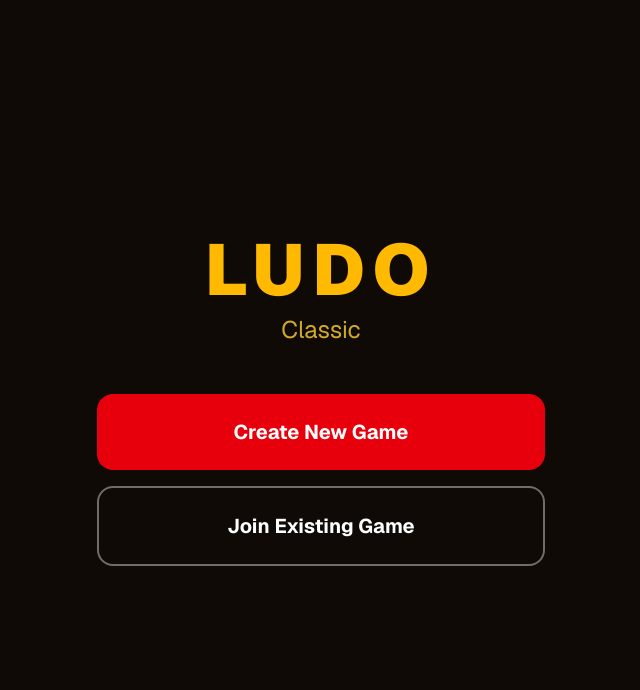
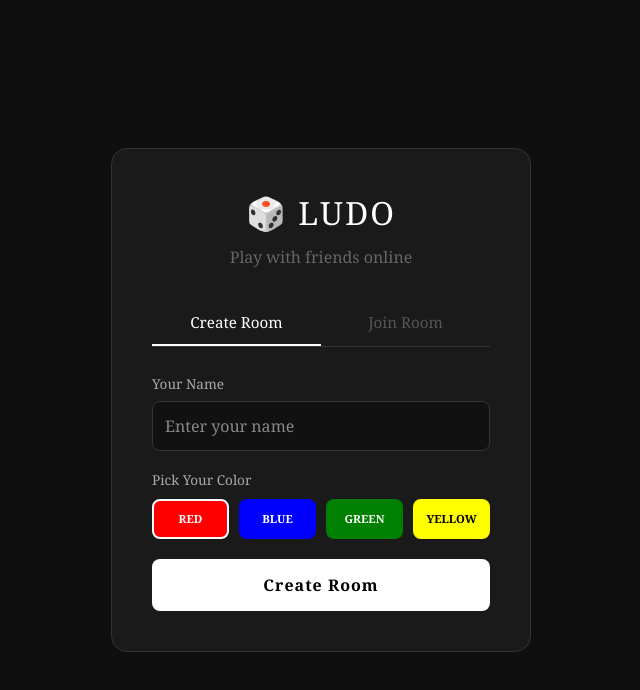
Before and after one commit to Davemiracle01/gameplatform, a Next.js app: page /games/ludo in a window 1280 px wide. Shown: the top 690 px of the page, without its empty margins (319-959 px from the left). Built offline with nearby package versions, Linux system fonts and the light colour scheme; no server answers.

Commit message:
Refactor LudoLobby component and remove ClassicLudoLobby

```diff
--- a/app/games/ludo/page.tsx
+++ b/app/games/ludo/page.tsx
@@ -1,130 +1,272 @@
-'use client';
+'use client'
 
-import React, { useState } from 'react';
+import { useState } from 'react'
+import { useRouter } from 'next/navigation'
+import { supabase } from '@/lib/supabase'
+import { generateRoomCode, COLORS, COLOR_LABELS } from '@/lib/ludo-engine'
+import type { PieceColor } from '@/lib/ludo-engine'
 
-type Color = 'red' | 'green' | 'blue' | 'yellow';
+export default function LudoLobby() {
+  const router = useRouter()
+  const [name, setName] = useState('')
+  const [color, setColor] = useState<PieceColor>('red')
+  const [joinCode, setJoinCode] = useState('')
+  const [loading, setLoading] = useState(false)
+  const [error, setError] = useState('')
+  const [tab, setTab] = useState<'create' | 'join'>('create')
 
-export default function ClassicLudoLobby() {
-  const [mode, setMode] = useState<'menu' | 'create' | 'join'>('menu');
-  const [roomCode, setRoomCode] = useState('');
-  const [playerName, setPlayerName] = useState('Demon');
-  const [selectedColor, setSelectedColor] = useState<Color>('red');
-  const [loading, setLoading] = useState(false);
-  const [error, setError] = useState('');
+  async function handleCreate() {
+    if (!name.trim()) return setError('Enter your name first')
+    setLoading(true)
+    setError('')
 
-  const generateRoomCode = () => {
-    const chars = 'ABCDEFGHJKLMNPQRSTUVWXYZ23456789';
-    let code = '';
-    for (let i = 0; i < 6; i++) {
-      code += chars[Math.floor(Math.random() * chars.length)];
+    const roomCode = generateRoomCode()
+    const playerId = crypto.randomUUID()
+
+    const player = {
+      id: playerId,
+      name: name.trim(),
+      color,
+      isHost: true,
     }
-    return code;
-  };
 
-  const createRoom = async () => {
-    setLoading(true);
-    setError('');
+    const { error: dbError } = await supabase.from('games').insert({
+      room_code: roomCode,
+      status: 'waiting',
+      players: [player],
+      game_state: {},
+      max_players: 4,
+    })
 
-    const newCode = generateRoomCode();
+    if (dbError) {
+      setError('Failed to create room. Try again.')
+      setLoading(false)
+      return
+    }
 
-    // For now we'll just go to play page (we'll connect Supabase properly next)
-    window.location.href = `/games/ludo/play?room=\( {newCode}&name= \){encodeURIComponent(playerName)}&color=${selectedColor}&mode=create`;
-  };
+    // Save my identity in sessionStorage so the game page knows who I am
+    sessionStorage.setItem('ludo_player', JSON.stringify({ ...player, roomCode }))
+    router.push(`/games/ludo/play?room=${roomCode}`)
+  }
 
-  const joinRoom = () => {
-    if (roomCode.length < 5) {
-      setError("Please enter a valid room code");
-      return;
+  async function handleJoin() {
+    if (!name.trim()) return setError('Enter your name first')
+    if (!joinCode.trim()) return setError('Enter a room code')
+    setLoading(true)
+    setError('')
+
+    const code = joinCode.trim().toUpperCase()
+
+    const { data: game, error: fetchError } = await supabase
+      .from('games')
+      .select('*')
+      .eq('room_code', code)
+      .single()
+
+    if (fetchError || !game) {
+      setError('Room not found. Check the code.')
+      setLoading(false)
+      return
     }
-    setLoading(true);
-    window.location.href = `/games/ludo/play?room=\( {roomCode.toUpperCase()}&name= \){encodeURIComponent(playerName)}&color=${selectedColor}&mode=join`;
-  };
+
+    if (game.status !== 'waiting') {
+      setError('This game already started.')
+      setLoading(false)
+      return
+    }
+
+    const players = game.players as any[]
+
+    if (players.length >= game.max_players) {
+      setError('Room is full.')
+      setLoading(false)
+      return
+    }
+
+    // Pick a color not already taken
+    const takenColors = players.map((p: any) => p.color)
+    const availableColor = COLORS.find((c) => !takenColors.includes(c)) || color
+
+    const playerId = crypto.randomUUID()
+    const player = {
+      id: playerId,
+      name: name.trim(),
+      color: availableColor,
+      isHost: false,
+    }
+
+    const updatedPlayers = [...players, player]
+
+    const { error: updateError } = await supabase
+      .from('games')
+      .update({ players: updatedPlayers })
+      .eq('room_code', code)
+
+    if (updateError) {
+      setError('Failed to join. Try again.')
+      setLoading(false)
+      return
+    }
+
+    sessionStorage.setItem('ludo_player', JSON.stringify({ ...player, roomCode: code }))
+    router.push(`/games/ludo/play?room=${code}`)
+  }
 
   return (
-    <div className="min-h-screen bg-[#0f0a05] text-white flex items-center justify-center p-4 font-sans">
-      <div className="w-full max-w-md">
-        <div className="text-center mb-12">
-          <h1 className="text-7xl font-black tracking-widest text-amber-400 mb-2">LUDO</h1>
-          <p className="text-2xl text-amber-300/80">Classic</p>
+    <div style={{
+      minHeight: '100vh',
+      background: '#0f0f0f',
+      display: 'flex',
+      alignItems: 'center',
+      justifyContent: 'center',
+      fontFamily: 'Georgia, serif',
+      padding: '20px',
+    }}>
+      <div style={{
+        background: '#1a1a1a',
+        border: '1px solid #333',
+        borderRadius: '16px',
+        padding: '40px',
+        width: '100%',
+        maxWidth: '420px',
+      }}>
+        <h1 style={{
+          color: '#fff',
+          fontSize: '2rem',
+          textAlign: 'center',
+          marginBottom: '8px',
+          letterSpacing: '2px',
+        }}>🎲 LUDO</h1>
+        <p style={{ color: '#666', textAlign: 'center', marginBottom: '32px' }}>
+          Play with friends online
+        </p>
+
+        {/* Tabs */}
+        <div style={{ display: 'flex', marginBottom: '24px', borderBottom: '1px solid #333' }}>
+          {(['create', 'join'] as const).map((t) => (
+            <button
+              key={t}
+              onClick={() => setTab(t)}
+              style={{
+                flex: 1,
+                padding: '10px',
+                background: 'none',
+                border: 'none',
+                color: tab === t ? '#fff' : '#555',
+                borderBottom: tab === t ? '2px solid #fff' : '2px solid transparent',
+                cursor: 'pointer',
+                fontSize: '0.95rem',
+                textTransform: 'capitalize',
+                fontFamily: 'Georgia, serif',
+              }}
+            >
+              {t === 'create' ? 'Create Room' : 'Join Room'}
+            </button>
+          ))}
         </div>
 
-        {mode === 'menu' && (
-          <div className="space-y-4">
-            <button
-              onClick={() => setMode('create')}
-              className="w-full py-6 text-xl font-bold bg-red-600 hover:bg-red-700 rounded-2xl transition"
-            >
-              Create New Game
-            </button>
-            <button
-              onClick={() => setMode('join')}
-              className="w-full py-6 text-xl font-bold border-2 border-white/40 hover:bg-white/10 rounded-2xl transition"
-            >
-              Join Existing Game
-            </button>
-          </div>
-        )}
-
-        {(mode === 'create' || mode === 'join') && (
-          <div className="bg-[#1a140f] border border-amber-900/50 rounded-3xl p-8">
-            <button onClick={() => setMode('menu')} className="text-amber-400 mb-6">← Back</button>
-
+        {/* Name input */}
+        <label style={{ color: '#aaa', fontSize: '0.85rem' }}>Your Name</label>
         <input
-              type="text"
-              value={playerName}
-              onChange={(e) => setPlayerName(e.target.value)}
-              placeholder="Your Name"
-              className="w-full bg-black/60 border border-amber-900 rounded-xl px-5 py-4 text-lg mb-6"
+          value={name}
+          onChange={(e) => setName(e.target.value)}
+          placeholder="Enter your name"
+          maxLength={20}
+          style={{
+            width: '100%',
+            padding: '12px',
+            marginTop: '6px',
+            marginBottom: '16px',
+            background: '#111',
+            border: '1px solid #333',
+            borderRadius: '8px',
+            color: '#fff',
+            fontSize: '1rem',
+            boxSizing: 'border-box',
+          }}
         />
 
-            <div className="mb-8">
-              <p className="text-amber-300/70 mb-3">Choose Color</p>
-              <div className="flex gap-4 justify-center">
-                {(['red', 'green', 'blue', 'yellow'] as Color[]).map(c => (
+        {/* Color picker — only for create */}
+        {tab === 'create' && (
+          <>
+            <label style={{ color: '#aaa', fontSize: '0.85rem' }}>Pick Your Color</label>
+            <div style={{ display: 'flex', gap: '10px', marginTop: '8px', marginBottom: '20px' }}>
+              {COLORS.map((c) => (
                 <button
                   key={c}
-                    onClick={() => setSelectedColor(c)}
-                    className={`w-16 h-16 rounded-2xl border-4 transition-all ${selectedColor === c ? 'border-white scale-110' : 'border-transparent'}`}
-                    style={{ backgroundColor: c === 'red' ? '#ef4444' : c === 'green' ? '#22c55e' : c === 'blue' ? '#3b82f6' : '#eab308' }}
-                  />
+                  onClick={() => setColor(c)}
+                  style={{
+                    flex: 1,
+                    padding: '10px 4px',
+                    borderRadius: '8px',
+                    border: color === c ? '2px solid #fff' : '2px solid transparent',
+                    background: c,
+                    color: c === 'yellow' ? '#000' : '#fff',
+                    cursor: 'pointer',
+                    fontSize: '0.7rem',
+                    fontWeight: 'bold',
+                  }}
+                >
+                  {c.toUpperCase()}
+                </button>
               ))}
             </div>
-            </div>
-
-            {mode === 'create' && (
-              <button
-                onClick={createRoom}
-                disabled={loading || !playerName.trim()}
-                className="w-full py-5 bg-green-600 hover:bg-green-700 rounded-2xl text-xl font-bold disabled:opacity-50"
-              >
-                {loading ? 'Creating...' : 'Create Room'}
-              </button>
-            )}
-
-            {mode === 'join' && (
-              <>
-                <input
-                  type="text"
-                  value={roomCode}
-                  onChange={(e) => setRoomCode(e.target.value.toUpperCase())}
-                  placeholder="ROOM CODE"
-                  maxLength={6}
-                  className="w-full text-center text-3xl tracking-[8px] bg-black/60 border border-amber-900 rounded-xl px-5 py-6 mb-6"
-                />
-                <button
-                  onClick={joinRoom}
-                  disabled={loading || roomCode.length < 5}
-                  className="w-full py-5 bg-blue-600 hover:bg-blue-700 rounded-2xl text-xl font-bold disabled:opacity-50"
-                >
-                  Join Game
-                </button>
           </>
         )}
 
-            {error && <p className="text-red-500 text-center mt-4">{error}</p>}
-          </div>
+        {/* Join code input */}
+        {tab === 'join' && (
+          <>
+            <label style={{ color: '#aaa', fontSize: '0.85rem' }}>Room Code</label>
+            <input
+              value={joinCode}
+              onChange={(e) => setJoinCode(e.target.value.toUpperCase())}
+              placeholder="e.g. AB12CD"
+              maxLength={6}
+              style={{
+                width: '100%',
+                padding: '12px',
+                marginTop: '6px',
+                marginBottom: '16px',
+                background: '#111',
+                border: '1px solid #333',
+                borderRadius: '8px',
+                color: '#fff',
+                fontSize: '1.2rem',
+                letterSpacing: '4px',
+                textAlign: 'center',
+                boxSizing: 'border-box',
+              }}
+            />
+          </>
         )}
+
+        {error && (
+          <p style={{ color: '#ff4444', fontSize: '0.85rem', marginBottom: '12px' }}>
+            {error}
+          </p>
+        )}
+
+        <button
+          onClick={tab === 'create' ? handleCreate : handleJoin}
+          disabled={loading}
+          style={{
+            width: '100%',
+            padding: '14px',
+            background: loading ? '#333' : '#fff',
+            color: '#000',
+            border: 'none',
+            borderRadius: '8px',
+            fontSize: '1rem',
+            fontWeight: 'bold',
+            cursor: loading ? 'not-allowed' : 'pointer',
+            fontFamily: 'Georgia, serif',
+            letterSpacing: '1px',
+          }}
+        >
+          {loading ? 'Loading...' : tab === 'create' ? 'Create Room' : 'Join Room'}
+        </button>
       </div>
     </div>
-  );
+  )
         }
```
Lines whose indentation alone changed are shown as unchanged.
